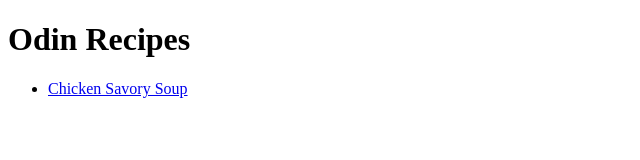
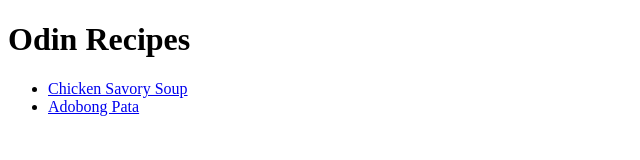
Before and after one commit to d00minic/odin-recipes, a plain HTML site: page index.html in a window 1280 px wide. Shown: the whole page, without its empty margins (0-640 px from the left). Drawn offline with Linux system fonts and the light colour scheme.

Commit message:
Add second recipe
Adobong Pata recipe in same structure and format

```diff
--- a/index.html
+++ b/index.html
@@ -9,6 +9,7 @@
         <h1>Odin Recipes</h1>
         <ul>
             <li><a href="./recipes/chicken-savory-soup.html" target="_blank" rel="noopener noreferrer">Chicken Savory Soup</a></li>
+            <li><a href="./recipes/adobong-pata.html" target="_blank" rel="noopener noreferrer">Adobong Pata</a></li>
         </ul>
 
     </body>
```
